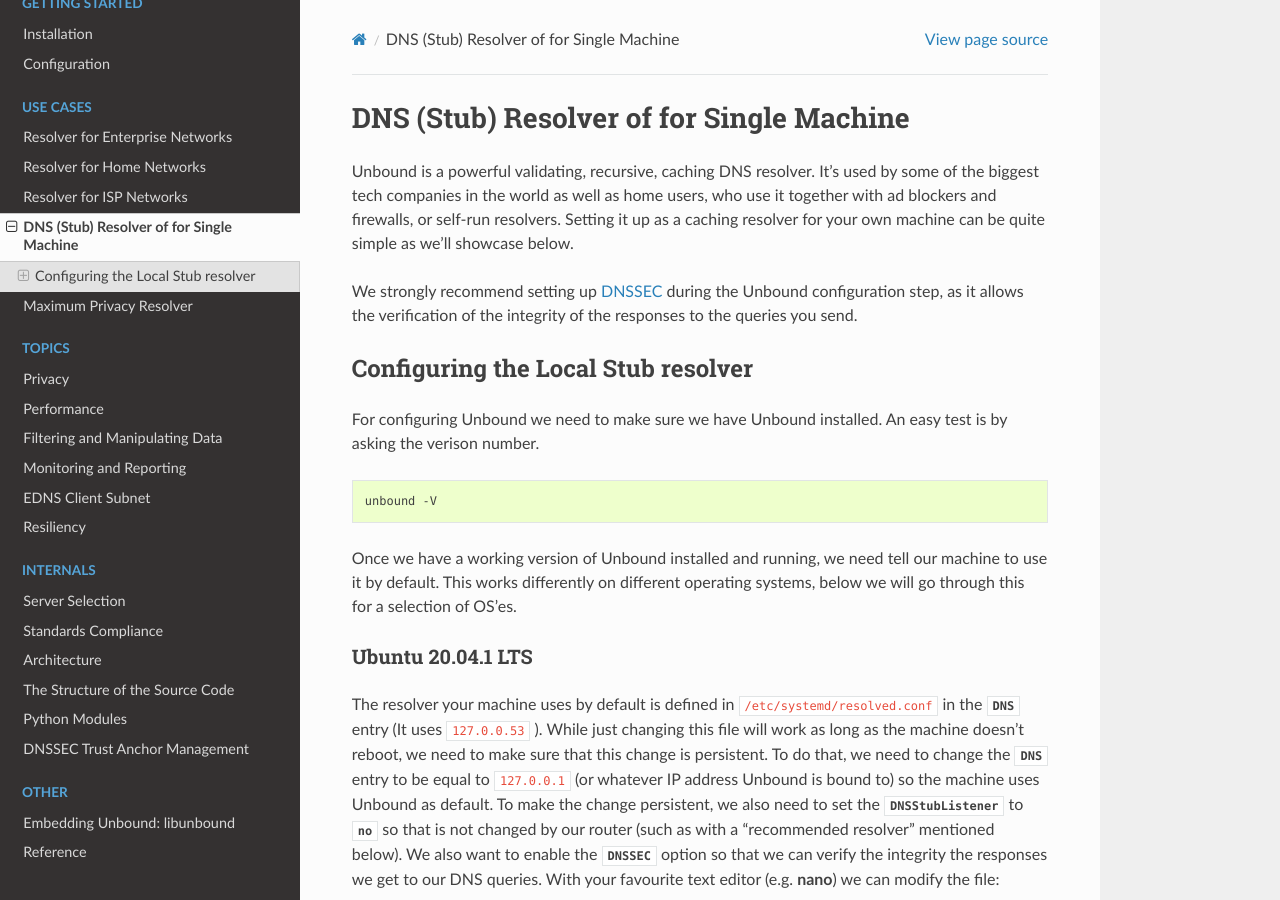
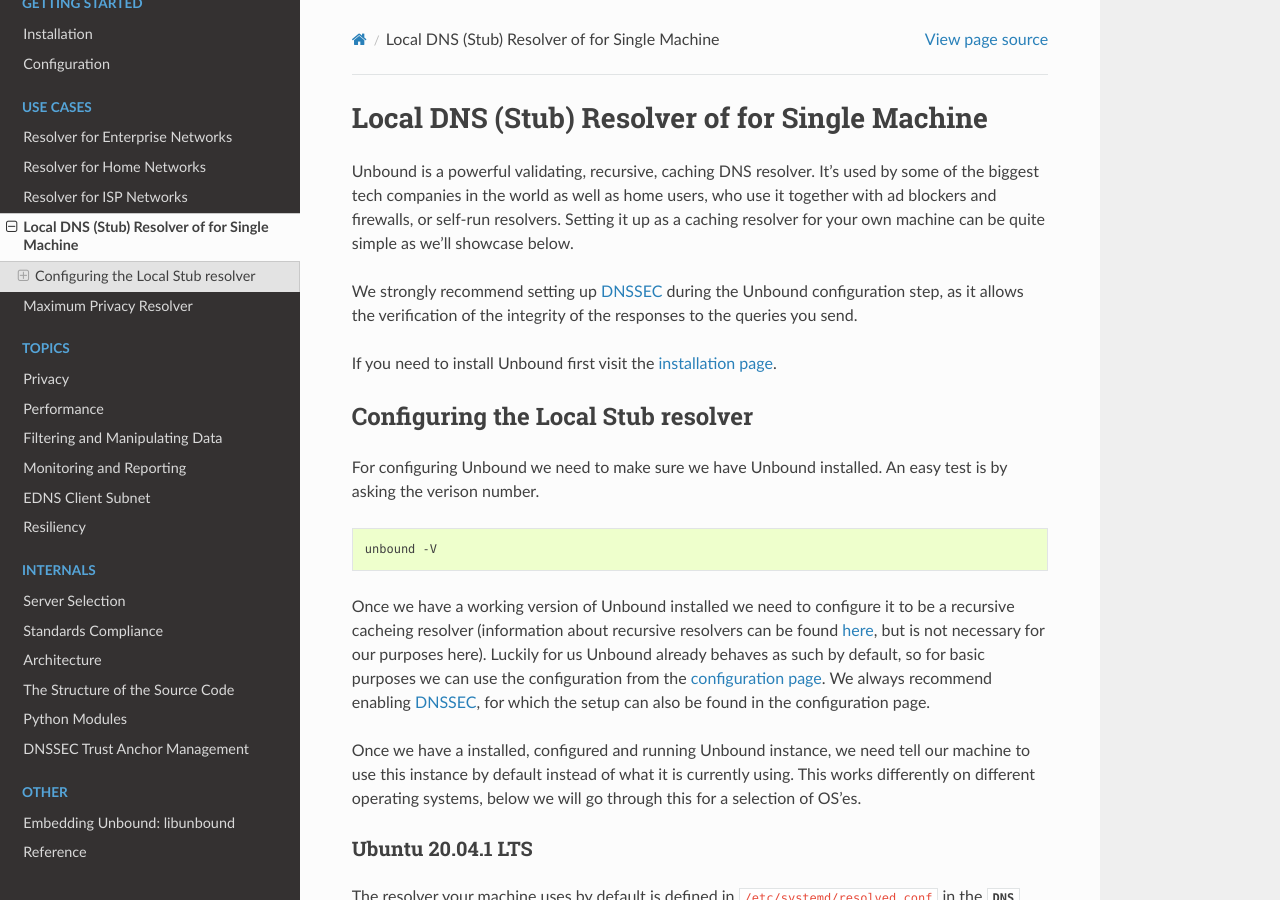
Before and after one commit to NLnetLabs/unbound-manual, a Sphinx documentation site: the page built from source/use-cases/local-stub.rst, in a window 1280 px wide and 900 px high. Built offline with Sphinx 7.4.7 and the Read the Docs theme 2.0.0, drawn with Linux system fonts in a browser that asks for light colours; some of the changed text lies outside the part shown.

```diff
--- a/source/conf.py
+++ b/source/conf.py
@@ -41,6 +41,7 @@ release = ''
 extensions = [
     'sphinx.ext.todo',
     'sphinx.ext.ifconfig',
+    'sphinx.ext.autosectionlabel',
 ]
 
 # Add any paths that contain templates here, relative to this directory.
--- a/source/use-cases/home-resolver.rst
+++ b/source/use-cases/home-resolver.rst
@@ -166,7 +166,7 @@ The options that we add to the current config file to make it a "minimal usable
 The interface is currently configured to listen to any address on the machine, and the access-control only allows queries from the ``192.168.0.0/16`` `IP subnet <https://www.ripe.net/about-us/press-centre/understanding-ip-addressing>`_ range. Note that the IP address we chose above (``192.168.0.1`` and ``192.168.0.2``) fall within the ``192.168.0.0/16`` range.
 
 To prepare our config we are going to modify the existing config in :file:`/etc/unbound/unbound.conf`.
-If you open the file for the first time, you see that there is already an “include” in there. The "include" enables us to do `DNSSEC <https://en.wikipedia.org/wiki/Domain_Name_System_Security_Extensions>`_, which allows Unbound to verify the source of the answers that it receives, as well as QNAME minimisation. For convienience these configuration options have already been added in the minimal config. The config also includes the :command:`remote-control` in the config to enable controlling Unbound using :command:`unbound-control` command which is useful if you want to modify the config later on.
+If you open the file for the first time, you see that there is already an “include” in there. The "include" enables us to do `DNSSEC <https://www.sidn.nl/en/cybersecurity/dnssec-explained>`_, which allows Unbound to verify the source of the answers that it receives, as well as QNAME minimisation. For convienience these configuration options have already been added in the minimal config. The config also includes the :command:`remote-control` in the config to enable controlling Unbound using :command:`unbound-control` command which is useful if you want to modify the config later on.
 
 Using the text editor again, we can then add the minimal config shown above, making any changes to the access control where needed.When we've modified the configuration we check it for mistakes with the :command:`unbound-checkconf` command:
 
--- a/source/use-cases/local-stub.rst
+++ b/source/use-cases/local-stub.rst
@@ -1,17 +1,15 @@
+.. _doc_unbound_local_stub:
 
-DNS (Stub) Resolver of for Single Machine
------------------------------------------
+Local DNS (Stub) Resolver of for Single Machine
+-----------------------------------------------
 
 .. @TODO rename to something more easy to understand instead of the strictly correct name
 
 Unbound is a powerful validating, recursive, caching DNS resolver. It’s used by some of the biggest tech companies in the world as well as home users, who use it together with ad blockers and firewalls, or self-run resolvers. Setting it up as a caching resolver for your own machine can be quite simple as we’ll showcase below.
 
-We strongly recommend setting up `DNSSEC <https://en.wikipedia.org/wiki/Domain_Name_System_Security_Extensions>`_ during the Unbound configuration step, as it allows the verification of the integrity of the responses to the queries you send.
+We strongly recommend setting up `DNSSEC <https://www.sidn.nl/en/cybersecurity/dnssec-explained>`_ during the Unbound configuration step, as it allows the verification of the integrity of the responses to the queries you send.
 
-.. @TODO little bit about why you would want this and the caveats (discuss this with Willem)
-
-
-.. point to installation page
+If you need to install Unbound first visit the :ref:`installation page<doc_unbound_installation>`.
 
 Configuring the Local Stub resolver
 ===================================
@@ -22,10 +20,11 @@ For configuring Unbound we need to make sure we have Unbound installed. An easy
 
 	unbound -V
 
-Once we have a working version of Unbound installed and running, we need tell our machine to use it by default. This works differently on different operating systems, below we will go through this for a selection of OS'es.
+Once we have a working version of Unbound installed we need to configure it to be a recursive cacheing resolver (information about recursive resolvers can be found
+`here <https://www.cloudflare.com/en-gb/learning/dns/dns-server-types/>`_, but is not necessary for our purposes here).
+Luckily for us Unbound already behaves as such by default, so for basic purposes we can use the configuration from the :ref:`configuration page<doc_unbound_configuration>`. We always recommend enabling `DNSSEC <https://www.sidn.nl/en/cybersecurity/dnssec-explained>`_, for which the setup can also be found in the configuration page.
 
-
-.. ADD CONFIG FILE EXAMPLE (SPECIFIC TO THIS)
+Once we have a installed, configured and running Unbound instance, we need tell our machine to use this instance by default instead of what it is currently using. This works differently on different operating systems, below we will go through this for a selection of OS'es.
 
 
 Ubuntu 20.04.1 LTS
@@ -80,10 +79,12 @@ Note that the "SERVER" section in the output from :command:`dig` should also con
 
 	;; SERVER: 127.0.0.1#53(127.0.0.1)
 
+.. IS UNBOUND PERSISTENT HERE?!
+
 macOS Big Sur
 *************
 
-To find out which resolver your machine uses, we can use the :command:`scutil` command. This command can be used to manage and give information about the system configuration parameters. When used for DNS, it will show you all the configured resolvers though we are only interested in the first.
+To find out which resolver your machine uses, we have two options: Look at the DNS tab under the Network tab in the System Preferences app, or we can use the :command:`scutil` command in the terminal. The :command:`scutil` command can be used to manage and give information about the system configuration parameters. When used for DNS, it will show you all the configured resolvers though we are only interested in the first.
 
 .. code-block:: bash
 
@@ -168,7 +164,7 @@ If you installed Unbound by compiling it yourself, we need to create an XML file
 	  </dict>
 	</plist>
 
-The main component that interest us, are the items in the ``<array>`` which execute the command. Firstly, we invoke Unbound from the location that it has been installed using ``make install``. Secondly, we add the :option:`-c` option to supply a config file. Lastly, we add the location of the default configuration file. The location in the XML can be changed to another location if this is convienient.
+The main component that interest us, are the items in the ``<array>`` which execute the command. Firstly, we invoke Unbound from the location that it has been installed (for example using ``make install``). Secondly, we add the :option:`-c` option to supply a config file. Lastly, we add the location of the default configuration file. The location in the XML can be changed to another location if this is convienient.
 
 Using the text editor of choice, we then create the file ``/Library/LaunchDaemons/nl.nlnetlabs.unbound.plist`` and insert the above supplied XML code. To be able to use the file, we need to change the permissions of the file using :command:`chmod`
 
```
Also changed, not shown: other parts of source/use-cases/local-stub.rst (+1 -6 lines), source/getting-started/configuration.rst (+8 -6 lines), source/getting-started/installation.rst (+10 -104 lines).
